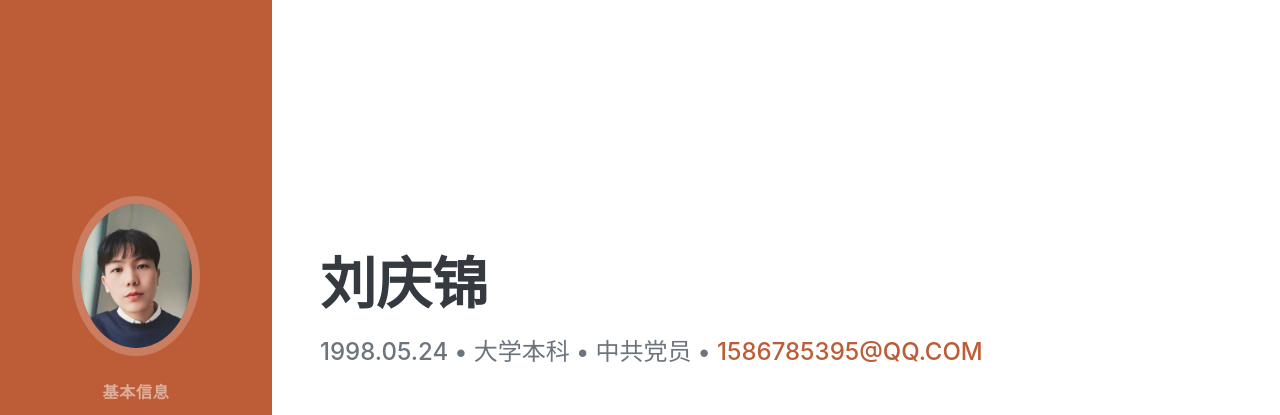
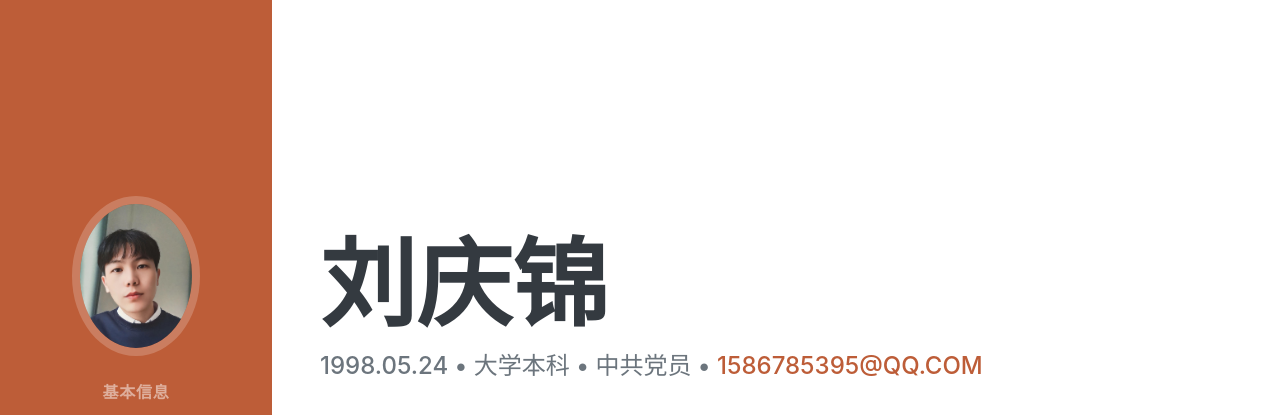
Before and after one commit to lqingjin/cv, a plain HTML site: page home/index.html in a window 1280 px wide. Shown: the top 415 px of the page. Drawn offline with nearby package versions, Linux system fonts and the light colour scheme; a web font is replaced by a local one.

Commit message:
更新名字大小

```diff
--- a/home/index.html
+++ b/home/index.html
@@ -45,9 +45,9 @@
         <!-- About-->
         <section class="resume-section" id="about">
             <div class="resume-section-content">
-                <h2 class="mb-0">
+                <h1 class="mb-0">
                     刘庆锦
-                </h2>
+                </h1>
                 <p></p>
                 <div class="subheading mb-5">
                     1998.05.24 • 大学本科 • 中共党员 • <a href="mailto:name@email.com">1586785395@qq.com</a>
```
